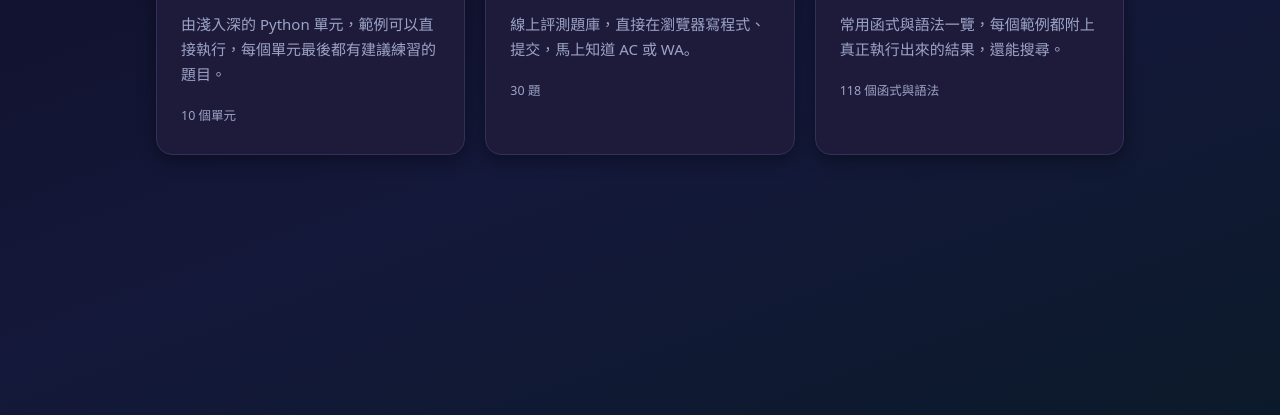
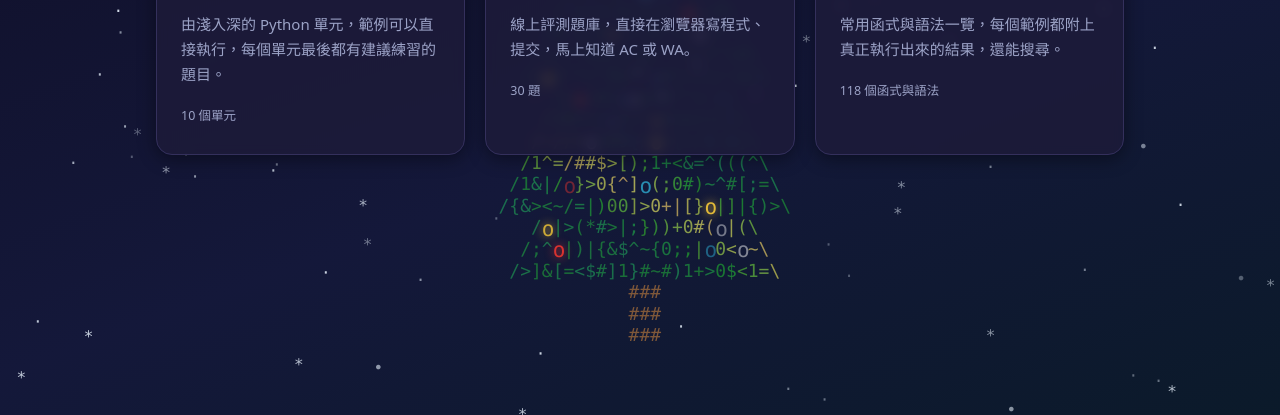
Before and after one commit to intelligenthugar/minijudge, a plain HTML site: page index.html in a window 1280 px wide. Shown: the part 385-800 px from the top of the page. Drawn offline with Linux system fonts and the light colour scheme; no server answers.

Commit message:
Add files via upload

```diff
--- a/css/style.css
+++ b/css/style.css
@@ -177,3 +177,15 @@ main.single{max-width:820px}
 .res details{margin:2px 0 8px 12px}
 .res summary{cursor:pointer;color:var(--mut)}
 .res details pre{margin:2px 0 6px;max-height:200px;overflow:auto}
+/* 難度標籤不換行；清單標題太長時只讓標題換行，右邊的標籤與 ✔ 保持原樣 */
+.lv{white-space:nowrap;flex:none}
+nav a>span:first-child{min-width:0}
+nav a>span:last-child:not(:first-child){flex:none;white-space:nowrap}
+/* 首頁背景動畫（聖誕樹）：畫布放在漸層背景之上、內容之下 */
+body.home::before{z-index:-3}
+body.home::after{z-index:-2}
+#bg{position:fixed;inset:0;width:100%;height:100%;z-index:-1;pointer-events:none}
+body.home .hero h1,body.home .hero p{text-shadow:0 2px 14px var(--bgc)}
+@supports (background:color-mix(in srgb,red,blue)){
+  body.home a.big{background:color-mix(in srgb,var(--card) 82%,transparent);backdrop-filter:blur(6px)}
+}
--- a/data/problems.js
+++ b/data/problems.js
@@ -215,7 +215,11 @@ function words(n) { return Array.from({length: n}, () => str(ri(1, 3), "abc")).j
 const LV = {a004: 2, a006: 2, a008: 2, a013: 2, a015: 2, a016: 2, a018: 2, a020: 2, a017: 3, a019: 3,
   a021: 2, a022: 2, a023: 2, a025: 2, a027: 3, a028: 2, a029: 2};
 
+// 題目頁顯示的「範例」。預設用第一筆測資；如果第一筆是 0、1 這種邊界值（範例會很沒意義），就在這裡另外指定。
+const SAMPLE = {a004: "17", a005: "10", a009: "5", a012: "3", a013: "12345", a015: "10", a017: "12", a019: "([]{})", a021: "10", a029: "5", a030: "5"};
+
 export const PROBLEMS = RAW.map(p => {
   const tests = p.inputs.map(i => [i, p.ref(i)]);
-  return {...p, tests, sample: tests[0], level: LV[p.id] || 1};
+  const si = SAMPLE[p.id] || p.inputs[0];
+  return {...p, tests, sample: [si, p.ref(si)], level: LV[p.id] || 1};
 });
--- a/index.html
+++ b/index.html
@@ -7,7 +7,8 @@
 <link rel="stylesheet" href="css/style.css">
 <script src="js/theme.js"></script>
 </head>
-<body>
+<body class="home">
+<canvas id="bg" aria-hidden="true"></canvas>
 <header>
   <b>🚀 MiniJudge</b>
   <div class="row" style="margin:0"><a id="adminLink" class="btn" href="admin.html" hidden>管理後台</a><span id="who" class="chip"></span><button id="theme" title="切換深淺色"></button><button id="auth">Google 登入</button></div>
@@ -20,5 +21,6 @@
 </div>
 <div id="closed" class="closed" hidden><div style="font-size:56px">🔧</div><h2>網站暫時關閉</h2><p></p><small>管理員請先登入。</small></div>
 <script type="module" src="js/home.js"></script>
+<script type="module" src="js/xmas.js"></script>
 </body>
 </html>
--- /dev/null
+++ b/js/xmas.js
@@ -0,0 +1,98 @@
+// 首頁背景動畫：用程式符號排成的聖誕樹。文字會一波一波變色、燈會閃爍，旁邊還有飄落的雪。
+// 深 / 淺色模式各有配色；使用者設定「減少動態效果」時只畫靜態的一張。
+const cv = document.getElementById("bg");
+if (cv) {
+  const ctx = cv.getContext("2d"), root = document.documentElement;
+  const still = matchMedia("(prefers-reduced-motion: reduce)").matches;
+  const GLYPHS = "{}()[]<>/;=+*#01$&|~^".split("");
+  const LIGHTS = [[2, 85, 56], [46, 95, 60], [192, 90, 58], [0, 0, 100]];   // 紅、金、藍、白（不使用粉紅）
+  const FLAKES = ["*", "·", "•", "."];
+  const font = px => `${px}px ui-monospace, Menlo, Consolas, monospace`;
+  let W, H, cw, ch, fs, cells = [], flakes = [], last = 0, timer;
+
+  const rng = seed => () => { seed |= 0; seed = seed + 0x6D2B79F5 | 0; let t = Math.imul(seed ^ seed >>> 15, 1 | seed); t = t + Math.imul(t ^ t >>> 7, 61 | t) ^ t; return ((t ^ t >>> 14) >>> 0) / 4294967296; };
+
+  function layout() {
+    const dpr = Math.min(window.devicePixelRatio || 1, 2);
+    W = innerWidth; H = innerHeight;
+    cv.width = W * dpr; cv.height = H * dpr;
+    ctx.setTransform(dpr, 0, 0, dpr, 0, 0);
+    fs = Math.max(11, Math.min(18, Math.round(Math.min(W, H) / 38)));
+    ctx.font = font(fs);
+    cw = ctx.measureText("M").width; ch = fs * 1.2;
+    const cols = Math.floor(W / cw), rows = Math.floor(H / ch), R = rng(2026);
+    const T = Math.max(16, Math.floor(rows * 0.74)), top = Math.floor(rows * 0.12), cx = Math.floor(cols / 2);
+    const maxHalf = Math.max(6, Math.min(Math.floor(cols * 0.42), Math.floor(T * 0.62)));
+    const tiers = 5, tierH = Math.ceil(T / tiers);
+    cells = [{k: "star", r: top - 2, c: cx, p: 0}];
+    for (let r = 0; r < T; r++) {                      // 一層一層往外長的樹
+      const t = Math.floor(r / tierH), rr = r % tierH;
+      const half = Math.max(1, Math.round(maxHalf * (0.12 + t * 0.13) + maxHalf * 0.35 * rr / tierH));
+      for (let c = cx - half; c <= cx + half; c++) {
+        const edge = c === cx - half || c === cx + half;
+        const k = !edge && R() < 0.09 ? "light" : "leaf";
+        cells.push({k, r: top + r, c, p: R() * 6.28, g: edge ? (c < cx ? "/" : "\\") : GLYPHS[Math.floor(R() * GLYPHS.length)]});
+      }
+    }
+    for (let r = 0; r < 3; r++) for (let c = cx - 1; c <= cx + 1; c++) cells.push({k: "trunk", r: top + T + r, c, p: 0, g: "#"});
+    const n = Math.max(40, Math.min(140, Math.floor(W * H / 9000)));
+    flakes = Array.from({length: n}, () => ({x: R() * W, y: R() * H, v: 14 + R() * 32, a: 0.3 + R() * 0.6, ph: R() * 6.28, g: FLAKES[Math.floor(R() * FLAKES.length)]}));
+  }
+
+  function draw(t, dt) {
+    const light = root.dataset.theme === "light";
+    ctx.clearRect(0, 0, W, H);
+    ctx.textBaseline = "top"; ctx.textAlign = "left";
+    for (const c of cells) {
+      const x = c.c * cw, y = c.r * ch;
+      ctx.shadowBlur = 0;
+      if (c.k === "leaf") {                            // 綠色的字，一道金光掃過時會變色
+        const glow = Math.pow(Math.max(0, Math.sin(t / 800 - c.r * 0.4 + c.c * 0.1)), 8);
+        const hue = 135 - glow * 85 + 8 * Math.sin(t / 2500 + c.p);
+        ctx.fillStyle = `hsla(${hue},${70 + glow * 25}%,${(light ? 32 : 48) + glow * (light ? 14 : 22)}%,${(light ? 0.8 : 0.62) * (0.75 + 0.25 * glow)})`;
+        ctx.font = font(fs);
+        ctx.fillText(c.g, x, y);
+      } else if (c.k === "light") {                    // 彩燈：顏色輪流換、明暗閃爍
+        let [h, s, l] = LIGHTS[Math.floor(t / 900 + c.p) % 4];
+        if (light && l === 100) { h = 215; s = 80; l = 45; }
+        const blink = 0.5 + 0.5 * Math.sin(t / 260 + c.p * 5);
+        ctx.fillStyle = `hsla(${h},${s}%,${l}%,${0.4 + 0.6 * blink})`;
+        if (!light && blink > 0.6) { ctx.shadowColor = `hsl(${h},${s}%,${l}%)`; ctx.shadowBlur = 10; }
+        ctx.font = font(Math.round(fs * 1.15));
+        ctx.fillText("o", x, y);
+      } else if (c.k === "trunk") {
+        ctx.fillStyle = `hsla(28,45%,${light ? 30 : 42}%,0.8)`;
+        ctx.font = font(fs);
+        ctx.fillText(c.g, x, y);
+      } else {                                         // 樹頂的星星，慢慢呼吸
+        ctx.font = font(Math.round(fs * (2 + 0.2 * Math.sin(t / 500))));
+        ctx.textAlign = "center";
+        ctx.fillStyle = `hsl(48,100%,${light ? 45 : 62}%)`;
+        if (!light) { ctx.shadowColor = "hsl(48,100%,60%)"; ctx.shadowBlur = 18; }
+        ctx.fillText("★", x + cw / 2, y);
+        ctx.textAlign = "left";
+      }
+    }
+    ctx.shadowBlur = 0; ctx.font = font(Math.round(fs * 0.9));
+    for (const f of flakes) {                          // 雪
+      f.y += f.v * dt / 1000; f.x += Math.sin(t / 1200 + f.ph) * 8 * dt / 1000;
+      if (f.y > H + 10) { f.y = -10; f.x = Math.random() * W; }
+      ctx.fillStyle = light ? `rgba(100,130,180,${f.a})` : `rgba(235,245,255,${f.a})`;
+      ctx.fillText(f.g, f.x, f.y);
+    }
+  }
+
+  function loop(t) {
+    requestAnimationFrame(loop);
+    if (t - last < 33) return;                         // 約 30 幀就夠，省電
+    const dt = Math.min(t - last, 100); last = t;
+    draw(t, dt);
+  }
+
+  layout();
+  if (still) {
+    draw(2000, 0);
+    new MutationObserver(() => draw(2000, 0)).observe(root, {attributes: true, attributeFilter: ["data-theme"]});
+  } else requestAnimationFrame(loop);
+  addEventListener("resize", () => { clearTimeout(timer); timer = setTimeout(() => { layout(); if (still) draw(2000, 0); }, 150); });
+}
```
Also changed, not shown: 2 other files.
